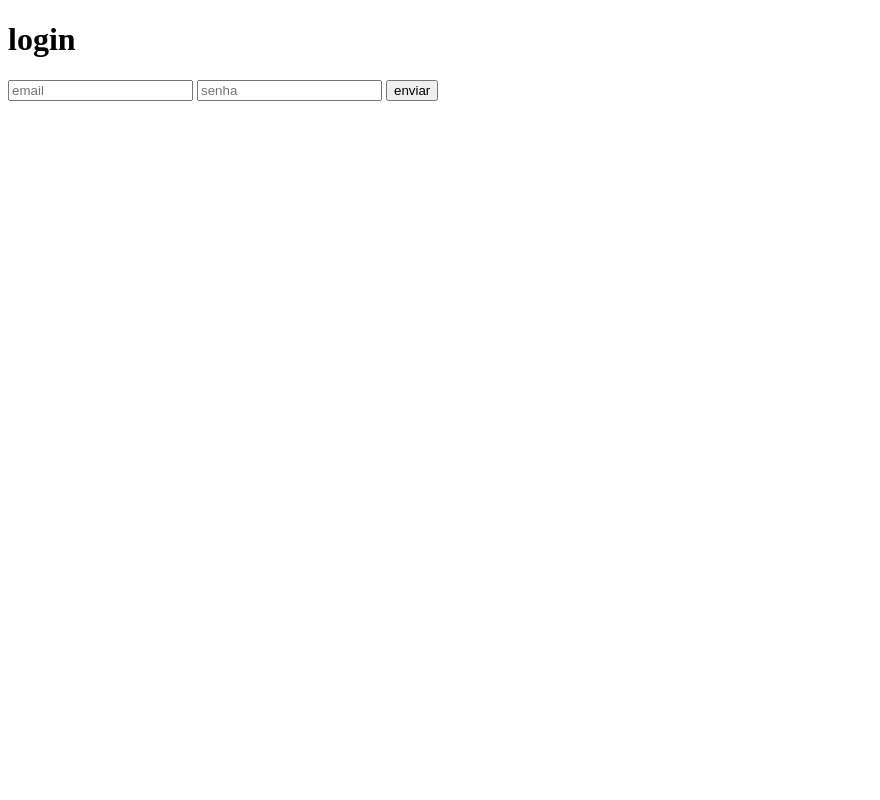
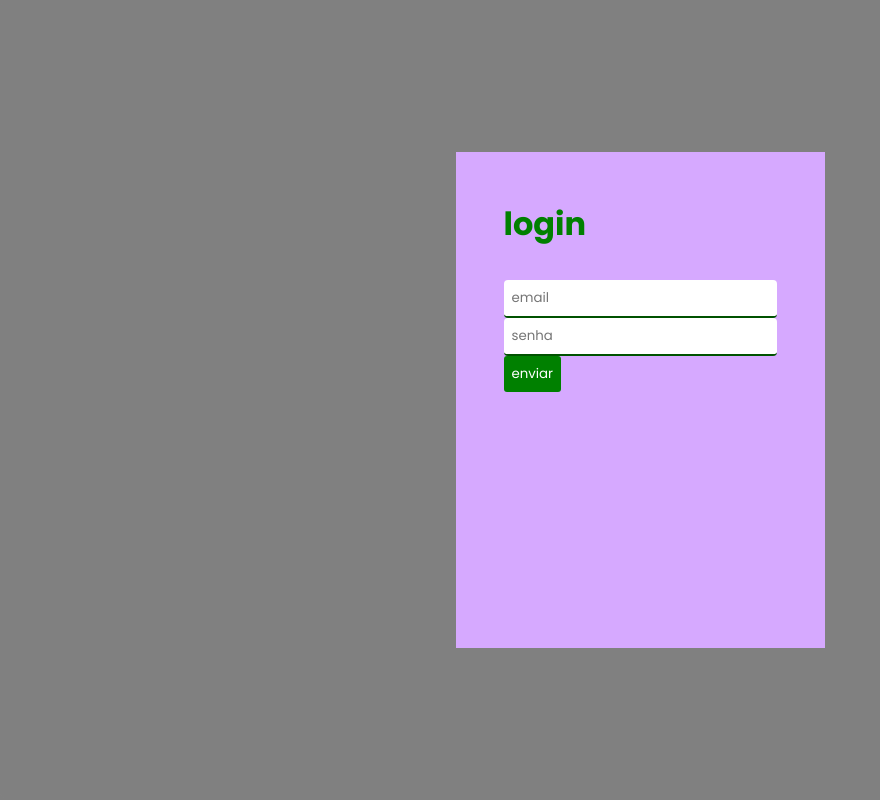
Before and after one commit to RuanFelixx/gestao_agendas, a Flask app: page /login in a window 1280 px wide. Shown: the whole page, without its empty margins (0-880 px from the left). Run offline with Flask 3, Linux system fonts and the light colour scheme.

Commit message:
Update login.html

```diff
--- a/templates/login.html
+++ b/templates/login.html
@@ -4,14 +4,89 @@
     <meta charset="UTF-8">
     <meta name="viewport" content="width=device-width, initial-scale=1.0">
     <title>login</title>
+    <style>
+        @import url('https://fonts.googleapis.com/css2?family=Poppins:ital,wght@0,100;0,200;0,300;0,400;0,500;0,600;0,700;0,800;0,900;1,100;1,200;1,300;1,400;1,500;1,600;1,700;1,800;1,900&display=swap');
+
+        * {
+            padding: 0;
+            margin: 0;
+            font-family: 'Poppins', Courier, monospace;
+            border: none;
+        }
+
+        body{
+            background-color: gray;
+        }
+
+        .box{
+            display: flex;
+            flex-direction: column;
+            background-color: #d6a9ff;
+            height: 50vh;
+            gap: 2rem;
+            padding: 3rem;
+        }
+
+        .container{
+            display: flex;
+            justify-content: center;
+            align-items: center;
+            width:  100vw;
+            height: 100vh;
+            border-radius: 10px;
+            background-color: grey;
+        }
+
+        h1{
+            color:green ;
+        }
+
+        input{
+            outline: none;
+            border: none;
+            padding: 0.5rem;
+            border-radius: 4px;
+            border-bottom-width: 2px;
+            border-bottom-style: solid;
+            border-bottom-color: rgb(0, 82, 0);
+            transition: 0.2s;
+        }
+
+        input:hover{
+            border-color:rgb(0, 82, 0);
+        }
+
+        button{
+            background-color: green;
+            color:green ;
+            color: white;
+            padding: 0.5rem;
+            border: 0px;
+            border-radius: 3px;
+            transition: 0.2s;
+        }
+
+        button:hover{
+            background-color:rgb(0, 82, 0);;
+
+        }
+    </style>
 </head>
 <body>
+    <div class="container">
+        <div class="box">
+
             <h1>login</h1>
             <form action="{{url_for('index')}}">
                 <input type="email" name="email" placeholder="email">
+                <br>
                 <input type="password" name="senha" placeholder="senha">
+                <br>
                 <button type="submit">enviar</button>
             </form>
 
+        </div>
+    </div>
+
 </body>
 </html>
```
Lines whose indentation alone changed are shown as unchanged.
